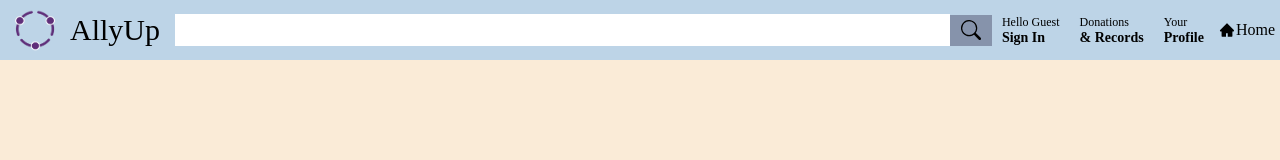
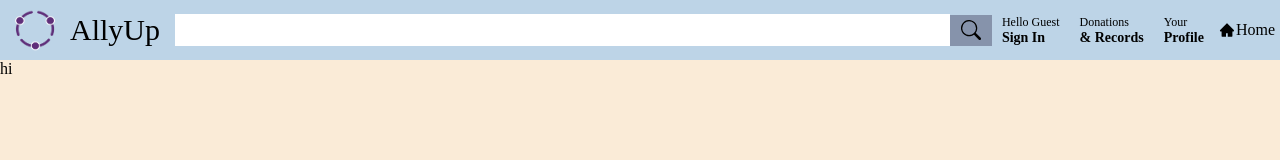
Before and after one commit to apcscap/allyup, a React (Create React App) app in the folder frontend-allyup/: page /home in a window 1280 px wide. Shown: the top 160 px of the page. Built offline with nearby package versions, Linux system fonts and the light colour scheme.

Commit message:
hero files created

```diff
--- /dev/null
+++ b/frontend-allyup/src/Components/Home/Hero/Hero.js
@@ -0,0 +1,9 @@
+import React from 'react'
+
+export default function Hero() {
+    return (
+        <div>
+            hi
+        </div>
+    )
+}
--- a/frontend-allyup/src/Components/Home/HomePage.js
+++ b/frontend-allyup/src/Components/Home/HomePage.js
@@ -1,11 +1,13 @@
 import React from 'react'
 import './HomePage.css'
 import Navbar from './Navbar/Navbar'
+import Hero from './Hero/Hero'
 
 export default function Home() {
     return (
         <div className="home-container">
             <Navbar />
+            <Hero />
         </div>
     )
 }
```
Also changed, not shown: frontend-allyup/src/Components/Home/Hero/Hero.css (added).
